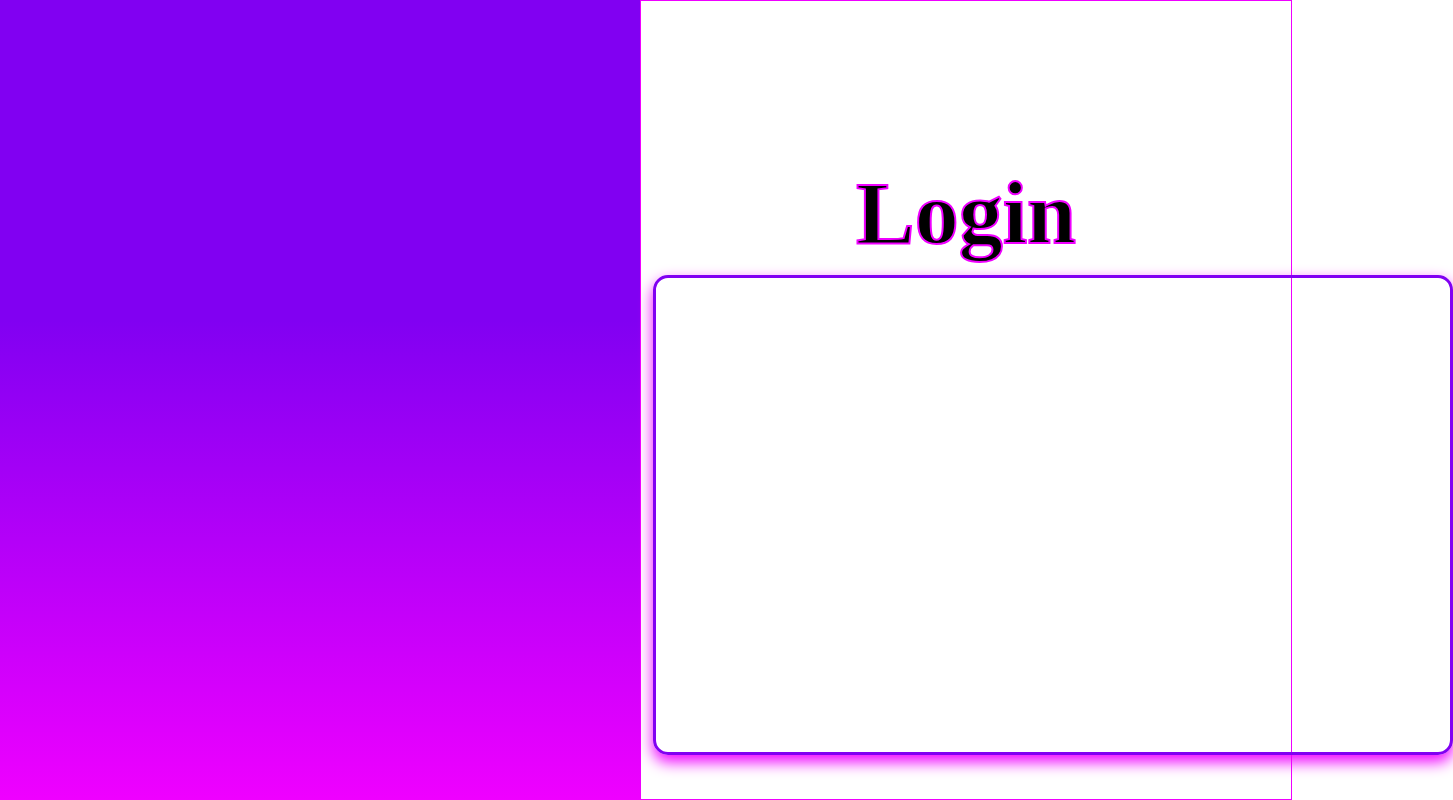
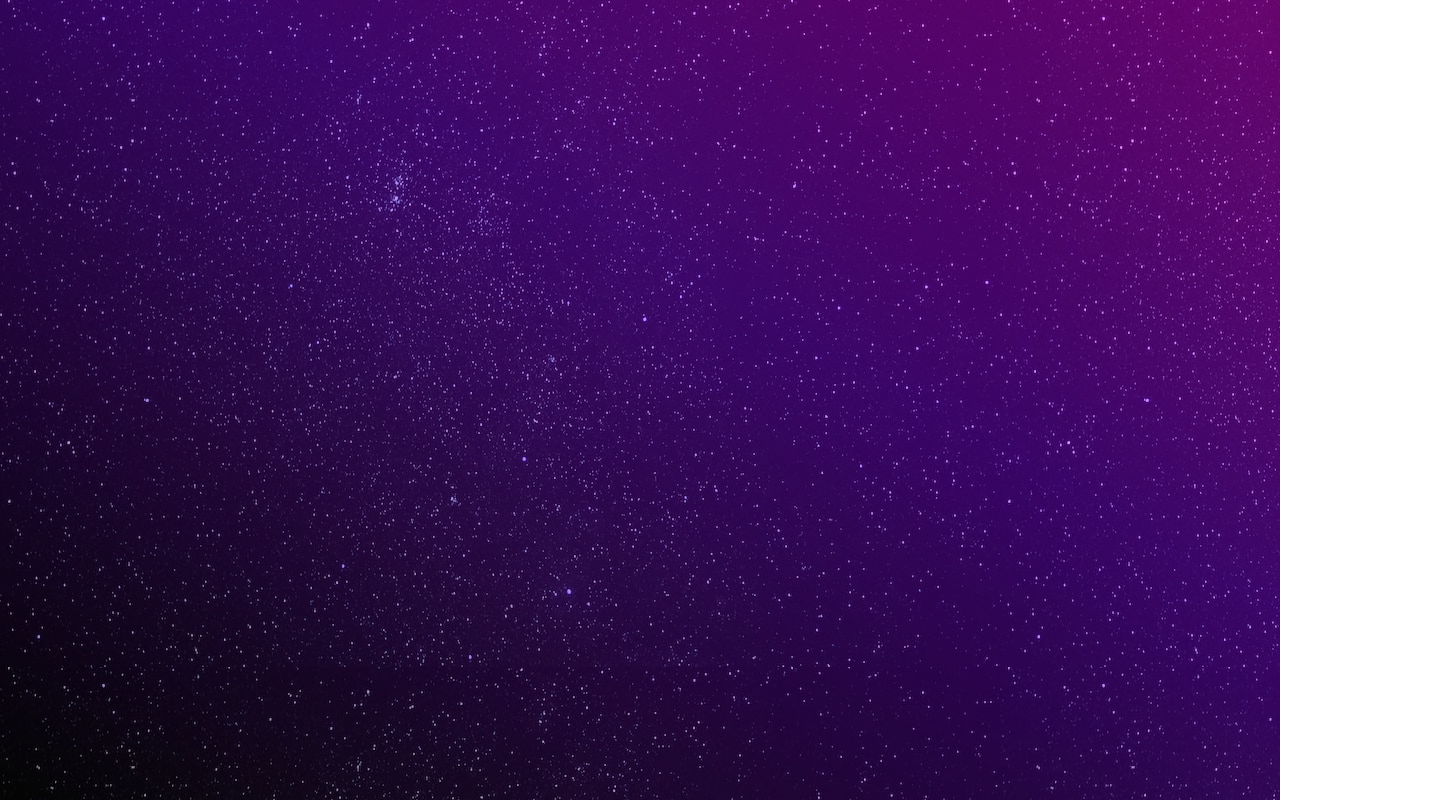
Before and after one commit to Brysonm77/FitnessTracker, a React (Create React App) app in the folder client/: page / in a window 1280 px wide. Shown: the whole page, 1453 px wide, since content can reach past the window. Built offline with nearby package versions, Linux system fonts and the light colour scheme.

Commit message:
added background for the Landing page

```diff
--- a/client/src/App.tsx
+++ b/client/src/App.tsx
@@ -2,11 +2,13 @@ import 'bootstrap/dist/css/bootstrap.min.css';
 
 import Login from './components/login';
 import React from 'react';
+import Intro from './components/intro';
 
 function App() {
   return (
     <div>
-      <Login />
+      {/* <Login /> */}
+      <Intro />
     </div>
   );
 }
--- /dev/null
+++ b/client/src/components/intro/component.tsx
@@ -0,0 +1,39 @@
+import { css, keyframes } from '@emotion/react';
+import { $purple, $violet } from '../../assets/colors';
+import Star from '../../assets/img/Star.jpg';
+
+const starAni = keyframes`
+from { opacity: .6;
+}
+to {
+  opacity: 0;
+}`;
+
+const styles = {
+  background: css({
+    position: 'relative',
+    background: `linear-gradient(30deg, black 1%, ${$purple} 60%, ${$violet})`,
+    height: '100vh',
+  }),
+  stars: css({
+    position: 'absolute',
+    top: 0,
+    left: 0,
+    width: '100%',
+    height: '100%',
+    background: `url(${Star}) repeat`,
+    animation: `${starAni} 4s linear infinite alternate`,
+  }),
+};
+
+const Intro = () => {
+  return (
+    <>
+      <div css={styles.background}>
+        <div css={styles.stars}></div>
+      </div>
+    </>
+  );
+};
+
+export default Intro;
--- /dev/null
+++ b/client/src/components/intro/index.ts
@@ -0,0 +1,3 @@
+import Intro from './component';
+
+export default Intro;
--- a/client/src/react-app-env.d.ts
+++ b/client/src/react-app-env.d.ts
@@ -1,2 +1,7 @@
 ///
 // <reference types="react-scripts" />
+
+declare module "*.png";
+declare module "*.svg";
+declare module "*.jpeg";
+declare module "*.jpg";
```
Also changed, not shown: client/src/assets/img/Star.jpg (added).
